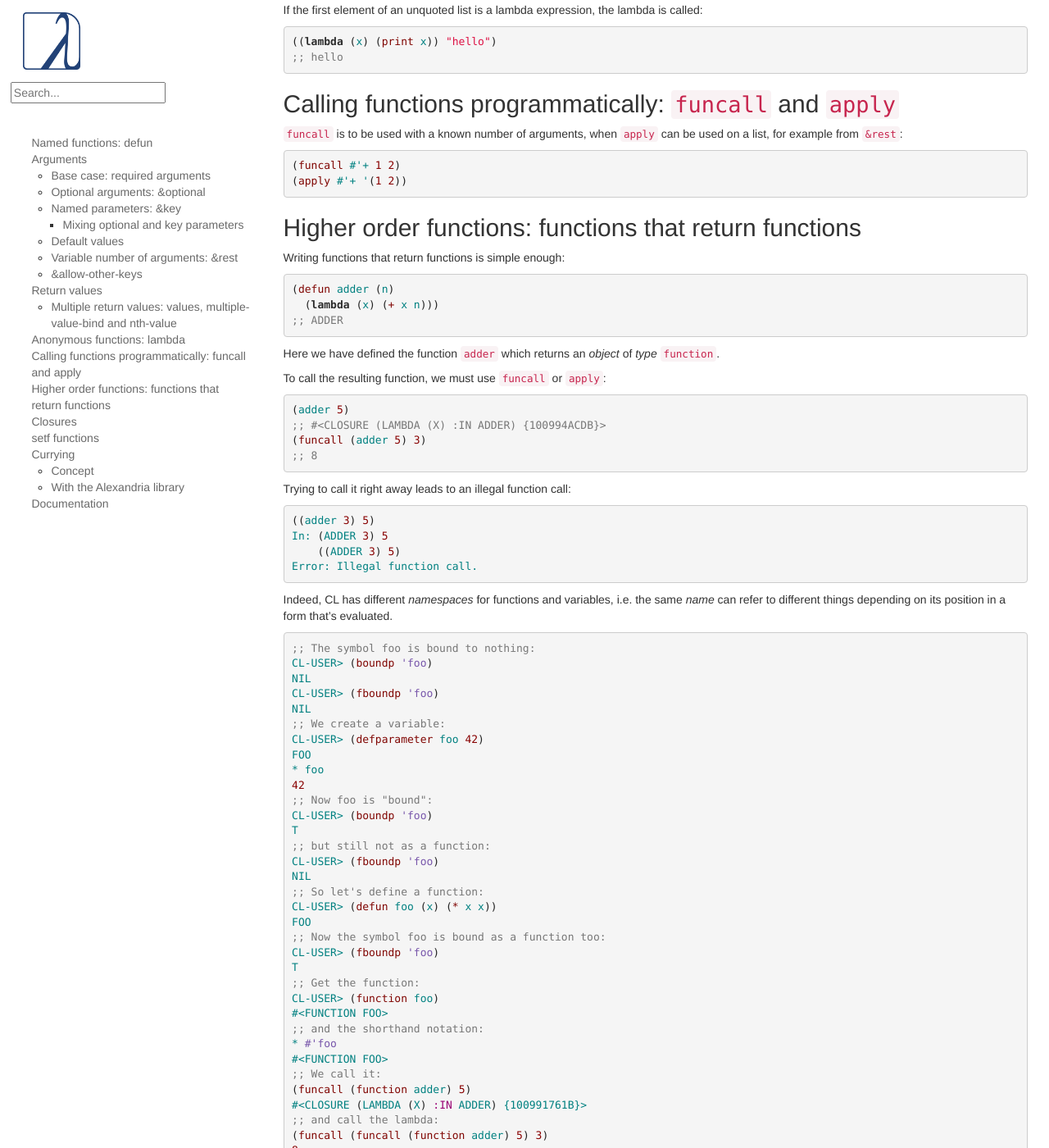
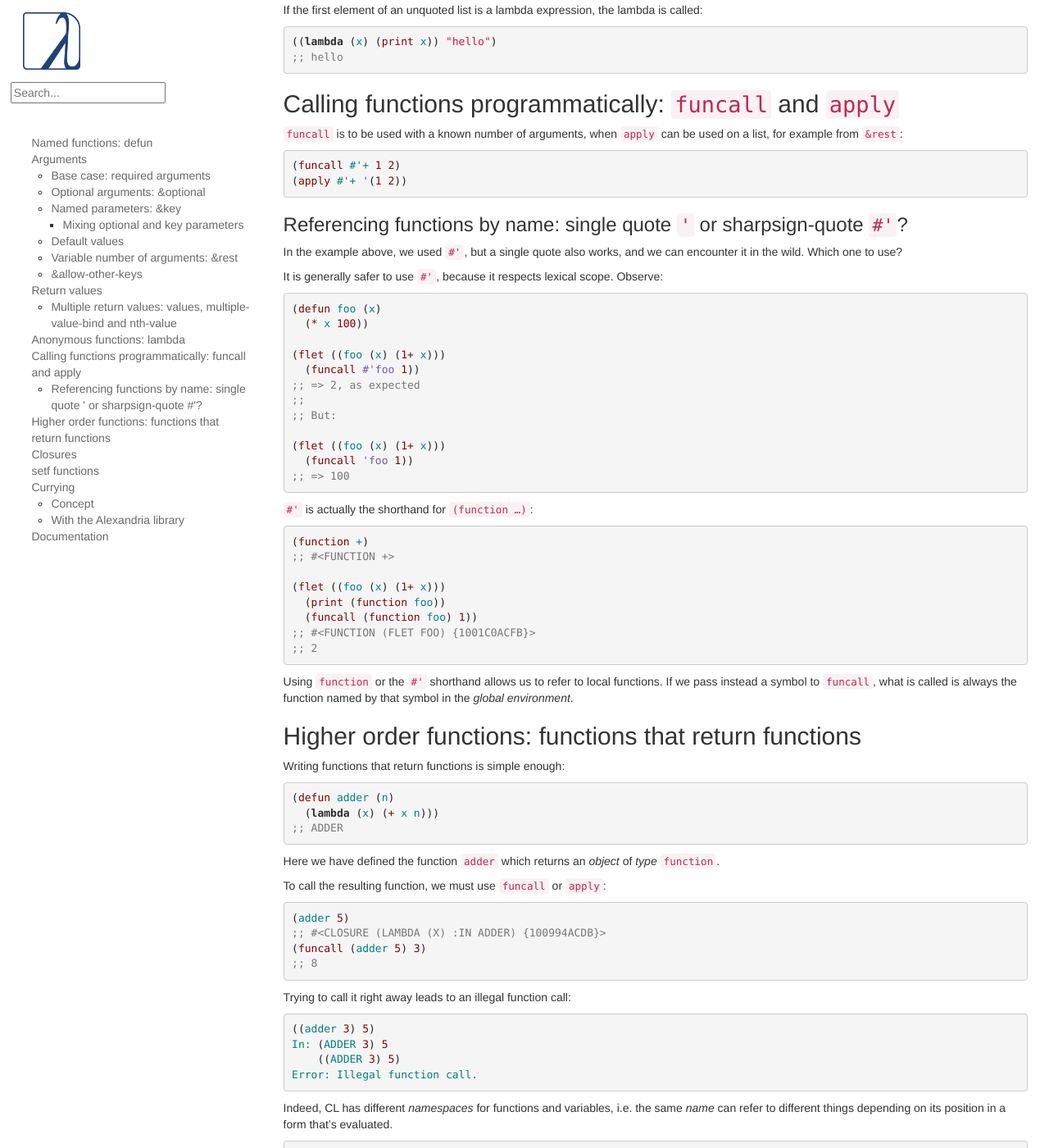
Before and after one commit to LispCookbook/cl-cookbook, a Jekyll site: the page built from functions.md, in a window 1280 px wide and 1400 px high, scrolled down 5073 px. Shown: the whole window at 82% size. Built offline with Jekyll 4.4.1, drawn with Linux system fonts in a browser that asks for light colours.

Commit message:
functions: referencing by name, single quote or sharpsign-quote? (#355)
* functions: referencing by name, single quote or sharpsign-quote?

* functions: referencing by name, single quote or sharpsign-quote? ++

```diff
--- a/functions.md
+++ b/functions.md
@@ -356,6 +356,46 @@ can be used on a list, for example from `&rest`:
 (apply #'+ '(1 2))
 ~~~
 
+### Referencing functions by name: single quote `'` or sharpsign-quote `#'`?
+
+In the example above, we used `#'`, but a single quote also works, and
+we can encounter it in the wild. Which one to use?
+
+It is generally safer to use `#'`, because it respects lexical scope. Observe:
+
+~~~lisp
+(defun foo (x)
+  (* x 100))
+
+(flet ((foo (x) (1+ x)))
+  (funcall #'foo 1))
+;; => 2, as expected
+;;
+;; But:
+
+(flet ((foo (x) (1+ x)))
+  (funcall 'foo 1))
+;; => 100
+~~~
+
+`#'` is actually the shorthand for `(function …)`:
+
+~~~lisp
+(function +)
+;; #<FUNCTION +>
+
+(flet ((foo (x) (1+ x)))
+  (print (function foo))
+  (funcall (function foo) 1))
+;; #<FUNCTION (FLET FOO) {1001C0ACFB}>
+;; 2
+~~~
+
+Using `function` or the `#'` shorthand allows us to refer to local
+functions. If we pass instead a symbol to `funcall`, what is
+called is always the function named by that symbol in the *global environment*.
+
+
 ## Higher order functions: functions that return functions
 
 Writing functions that return functions is simple enough:
```
